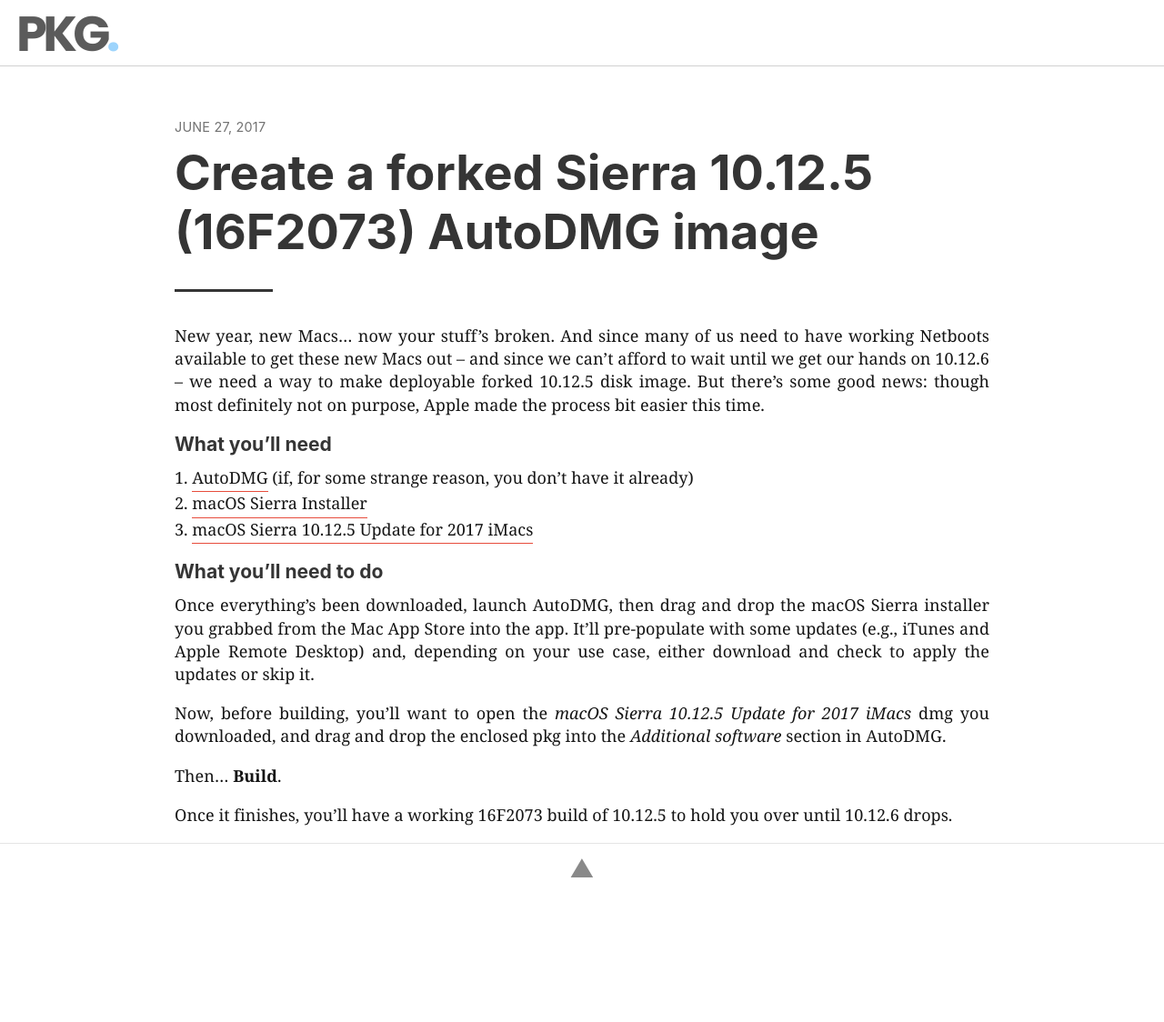
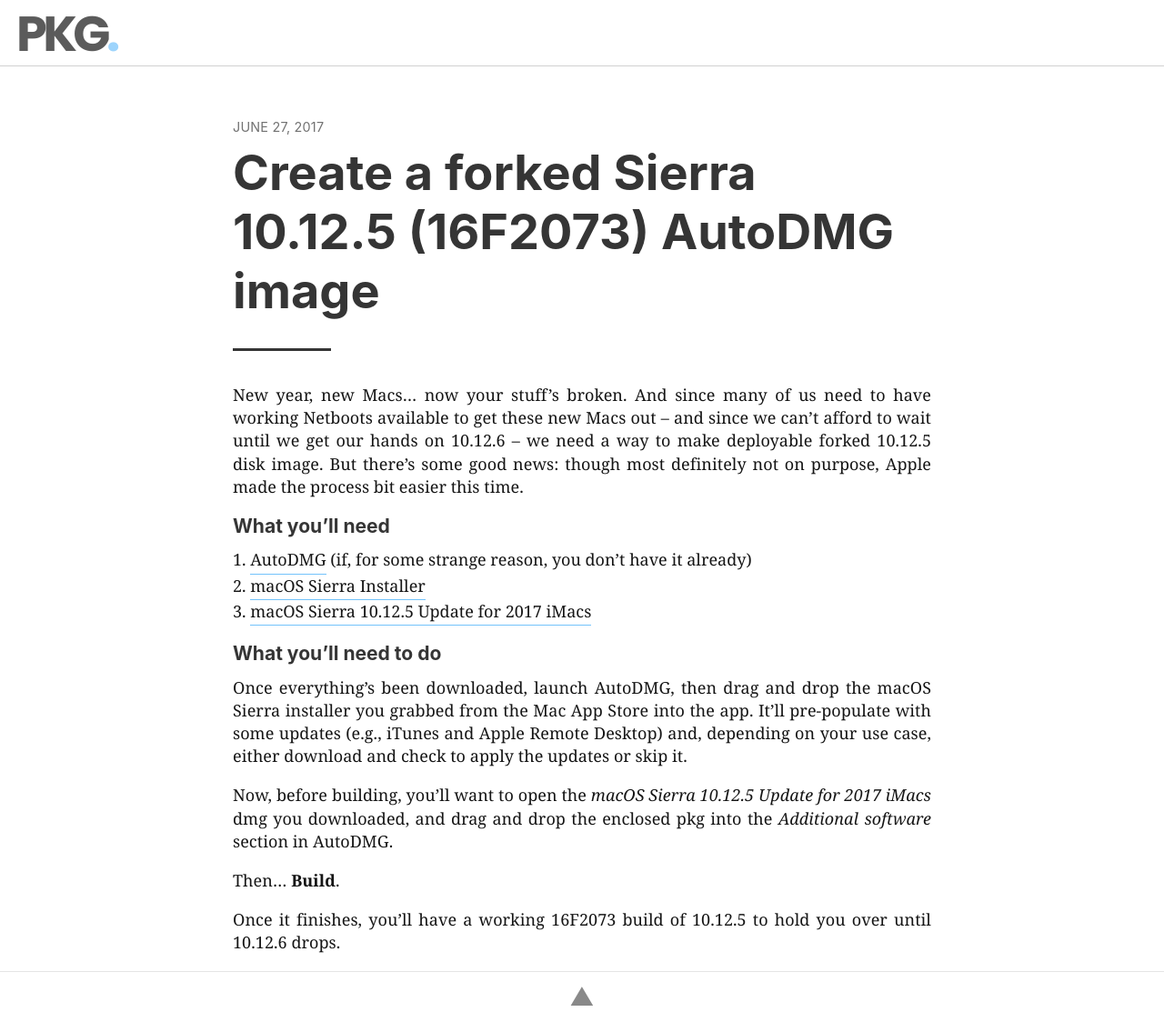
Before and after one commit to geoffrepoli/pkg.fm, a Jekyll site: the page built from _posts/2017-06-27-create-a-forked-sierra-autodmg-image.md, in a window 1280 px wide and 1124 px high. Shown: the whole window at 91% size. Built offline with Jekyll 4.4.1, drawn with Linux system fonts in a browser that asks for light colours; nearby versions of some CDN libraries.

Commit message:
Edited width

```diff
--- a/_sass/_post.scss
+++ b/_sass/_post.scss
@@ -2,7 +2,7 @@
   font-family: $serif-font;
   margin: 0 auto;
   padding-top: 130px;
-  width: 70%;
+  width: 60%;
   @media (max-width: 600px) {
     padding-top: 80px;
     width: 90%;
@@ -60,7 +60,7 @@
   }
 
   a {
-    border-bottom: 1px solid $red;
+    border-bottom: 1px solid $blue;
     color: $default-color;
     display: inline-block;
 
@@ -70,7 +70,7 @@
     }
 
     &::after {
-      background-color: $red;
+      background-color: $blue;
       content: '';
       display: block;
       height: 2px;
```
